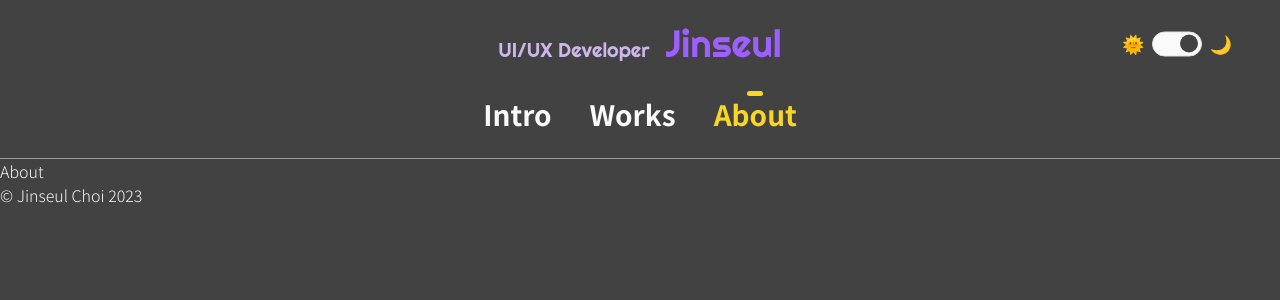
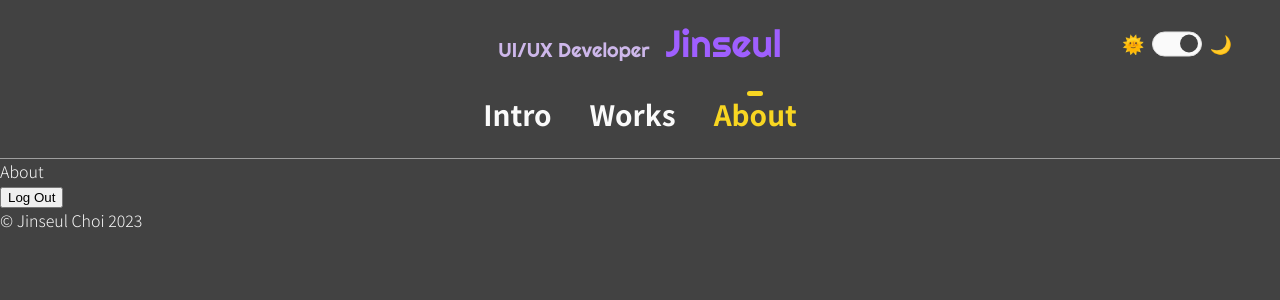
Before and after one commit to celinechoi/popol_react, a React (Create React App) app: page /#/about in a window 1280 px wide. Shown: the top 300 px of the page. Built offline with nearby package versions, Linux system fonts and the light colour scheme; no server answers; sample sign-in values are in the browser's storage.

Commit message:
About 페이지에 로그아웃 버튼 구현

```diff
--- a/src/Components/Router.js
+++ b/src/Components/Router.js
@@ -1,5 +1,5 @@
 import { useEffect, useState } from "react";
-import { HashRouter as Router, Route, Switch } from "react-router-dom";
+import { HashRouter as Router, Route, Switch, Redirect } from "react-router-dom";
 import { authService } from "fbase";
 import { getAuth, onAuthStateChanged } from "firebase/auth";
 import Intro from "../routes/Home";
--- a/src/Routes/About.tsx
+++ b/src/Routes/About.tsx
@@ -1,6 +1,13 @@
+import { authService } from "fbase";
 import Auth from "./Auth";
+import { useHistory } from "react-router-dom";
 
 function About({init, isLoggedIn}: {init: boolean, isLoggedIn: boolean}){
+	const history = useHistory();
+	const onLogOutClick = () => {
+		authService.signOut();
+		history.push("/");
+	}
 	return (
 		<>
 			{
@@ -10,6 +17,7 @@ function About({init, isLoggedIn}: {init: boolean, isLoggedIn: boolean}){
 					(
 						<>
 							<p>About</p>
+							<button onClick={onLogOutClick}>Log Out</button>
 						</>
 					):(
 						<Auth />
```
